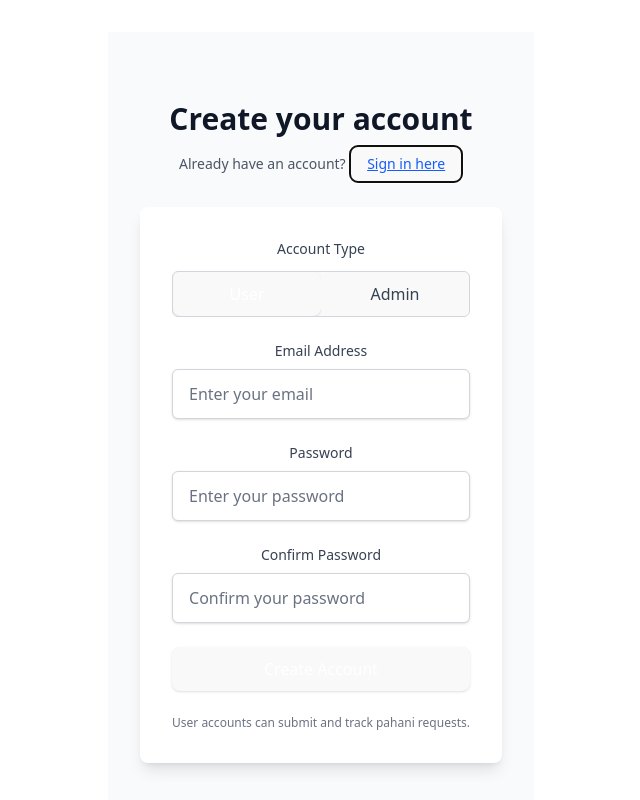
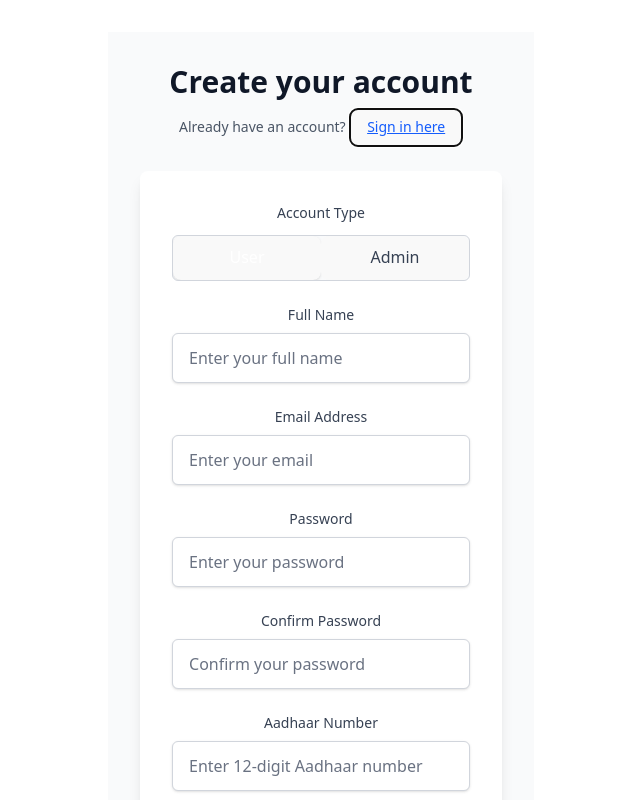
Before and after one commit to Pranjal095/Pahani-Project, a React (Vite) app: page / in a window 1280 px wide. Both pictures are taken after a click on the button "Sign up here". Shown: the top 800 px of the page, without its empty margins (319-959 px from the left). Built offline with nearby package versions, Linux system fonts and the light colour scheme.

Commit message:
fix: fix signup params

```diff
--- a/src/components/AuthPage.jsx
+++ b/src/components/AuthPage.jsx
@@ -5,9 +5,13 @@ const AuthPage = ({ onLogin }) => {
   const [isLogin, setIsLogin] = useState(true);
   const [userType, setUserType] = useState("user");
   const [formData, setFormData] = useState({
+    name: "",
     email: "",
     password: "",
-    confirmPassword: ""
+    confirmPassword: "",
+    aadhaar_number: "",
+    patadar_passbook_number: "",
+    survey_number: ""
   });
   const [loading, setLoading] = useState(false);
   const [error, setError] = useState("");
@@ -37,9 +41,28 @@ const AuthPage = ({ onLogin }) => {
       return false;
     }
 
-    if (!isLogin && formData.password !== formData.confirmPassword) {
-      setError("Passwords do not match");
-      return false;
+    if (!isLogin) {
+      if (!formData.name) {
+        setError("Name is required for registration");
+        return false;
+      }
+
+      if (formData.password !== formData.confirmPassword) {
+        setError("Passwords do not match");
+        return false;
+      }
+
+      if (userType === "user") {
+        if (!formData.aadhaar_number || !formData.patadar_passbook_number || !formData.survey_number) {
+          setError("All user fields are required for registration");
+          return false;
+        }
+
+        if (formData.aadhaar_number.length !== 12 || !/^\d+$/.test(formData.aadhaar_number)) {
+          setError("Aadhaar number must be 12 digits");
+          return false;
+        }
+      }
     }
 
     return true;
@@ -58,10 +81,20 @@ const AuthPage = ({ onLogin }) => {
         ? `/login/${userType}`
         : `/register/${userType}`;
 
-      const requestData = {
+      let requestData = {
         email: formData.email,
         password: formData.password
       };
+
+      if (!isLogin) {
+        requestData.name = formData.name;
+
+        if (userType === "user") {
+          requestData.aadhaar_number = formData.aadhaar_number;
+          requestData.patadar_passbook_number = formData.patadar_passbook_number;
+          requestData.survey_number = formData.survey_number;
+        }
+      }
 
       const response = await axios.post(
         `${import.meta.env.VITE_BACKEND_URL}${endpoint}`,
@@ -76,9 +109,13 @@ const AuthPage = ({ onLogin }) => {
       }
 
       setFormData({
+        name: "",
         email: "",
         password: "",
-        confirmPassword: ""
+        confirmPassword: "",
+        aadhaar_number: "",
+        patadar_passbook_number: "",
+        survey_number: ""
       });
 
     } catch (err) {
@@ -99,9 +136,13 @@ const AuthPage = ({ onLogin }) => {
     setIsLogin(!isLogin);
     setError("");
     setFormData({
+      name: "",
       email: "",
       password: "",
-      confirmPassword: ""
+      confirmPassword: "",
+      aadhaar_number: "",
+      patadar_passbook_number: "",
+      survey_number: ""
     });
   };
 
@@ -155,6 +196,24 @@ const AuthPage = ({ onLogin }) => {
           </div>
 
           <form onSubmit={handleSubmit} className="space-y-6">
+            {!isLogin && (
+              <div>
+                <label htmlFor="name" className="block text-sm font-medium text-gray-700 mb-2">
+                  Full Name
+                </label>
+                <input
+                  id="name"
+                  name="name"
+                  type="text"
+                  required
+                  value={formData.name}
+                  onChange={handleInputChange}
+                  className="w-full px-4 py-3 border border-gray-300 rounded-md shadow-sm text-gray-900 placeholder-gray-500 bg-white focus:outline-none focus:ring-2 focus:ring-blue-500 focus:border-blue-500 transition-colors duration-200"
+                  placeholder="Enter your full name"
+                />
+              </div>
+            )}
+
             <div>
               <label htmlFor="email" className="block text-sm font-medium text-gray-700 mb-2">
                 Email Address
@@ -206,6 +265,59 @@ const AuthPage = ({ onLogin }) => {
                   placeholder="Confirm your password"
                 />
               </div>
+            )}
+
+            {!isLogin && userType === "user" && (
+              <>
+                <div>
+                  <label htmlFor="aadhaar_number" className="block text-sm font-medium text-gray-700 mb-2">
+                    Aadhaar Number
+                  </label>
+                  <input
+                    id="aadhaar_number"
+                    name="aadhaar_number"
+                    type="text"
+                    required
+                    value={formData.aadhaar_number}
+                    onChange={handleInputChange}
+                    maxLength="12"
+                    className="w-full px-4 py-3 border border-gray-300 rounded-md shadow-sm text-gray-900 placeholder-gray-500 bg-white focus:outline-none focus:ring-2 focus:ring-blue-500 focus:border-blue-500 transition-colors duration-200"
+                    placeholder="Enter 12-digit Aadhaar number"
+                  />
+                </div>
+
+                <div>
+                  <label htmlFor="patadar_passbook_number" className="block text-sm font-medium text-gray-700 mb-2">
+                    Patadar Passbook Number
+                  </label>
+                  <input
+                    id="patadar_passbook_number"
+                    name="patadar_passbook_number"
+                    type="text"
+                    required
+                    value={formData.patadar_passbook_number}
+                    onChange={handleInputChange}
+                    className="w-full px-4 py-3 border border-gray-300 rounded-md shadow-sm text-gray-900 placeholder-gray-500 bg-white focus:outline-none focus:ring-2 focus:ring-blue-500 focus:border-blue-500 transition-colors duration-200"
+                    placeholder="Enter passbook number"
+                  />
+                </div>
+
+                <div>
+                  <label htmlFor="survey_number" className="block text-sm font-medium text-gray-700 mb-2">
+                    Survey Number
+                  </label>
+                  <input
+                    id="survey_number"
+                    name="survey_number"
+                    type="text"
+                    required
+                    value={formData.survey_number}
+                    onChange={handleInputChange}
+                    className="w-full px-4 py-3 border border-gray-300 rounded-md shadow-sm text-gray-900 placeholder-gray-500 bg-white focus:outline-none focus:ring-2 focus:ring-blue-500 focus:border-blue-500 transition-colors duration-200"
+                    placeholder="Enter survey number"
+                  />
+                </div>
+              </>
             )}
 
             {error && (
```
